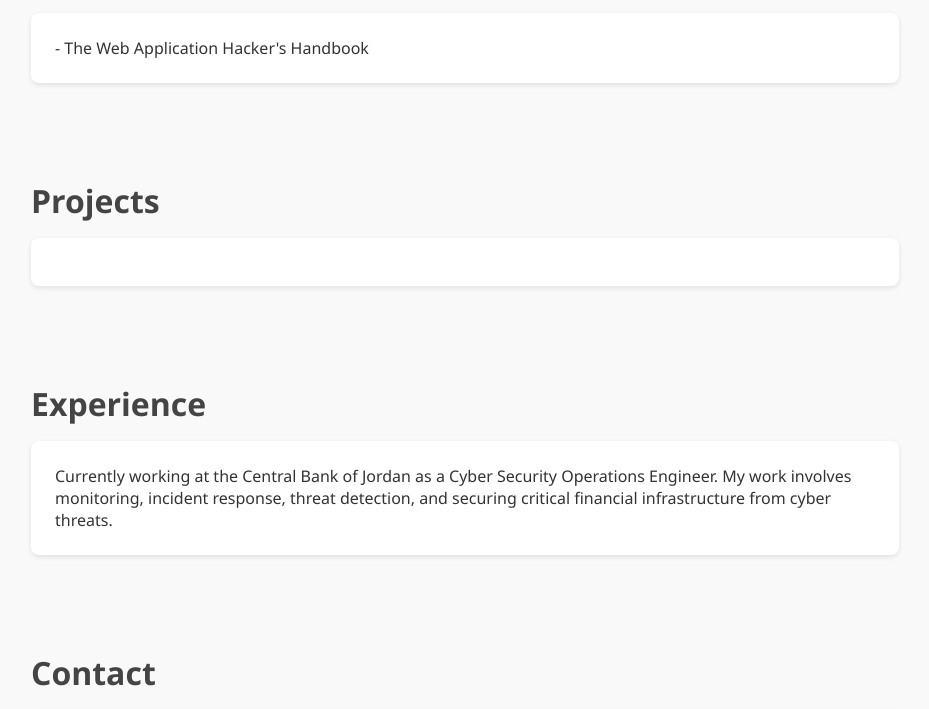
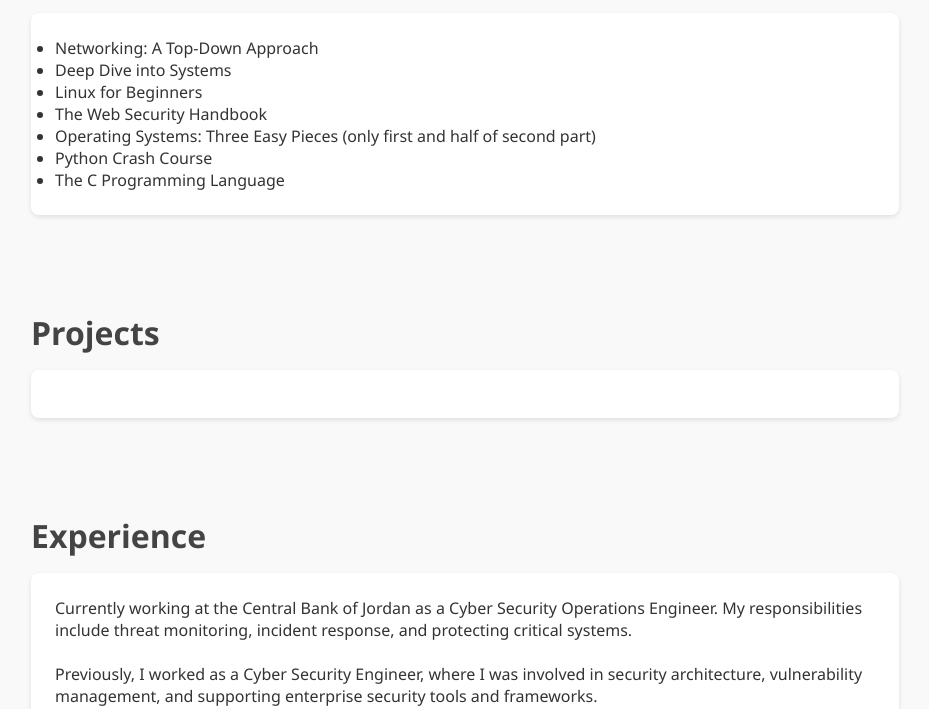
Before and after one commit to Marshenn/Marshenn.github.io, a plain HTML site: page index.html in a window 1280 px wide. Shown: the part 571-1280 px from the top of the page, without its empty margins (175-1104 px from the left). Drawn offline with Linux system fonts and the light colour scheme.

Commit message:
Update index.html

```diff
--- a/index.html
+++ b/index.html
@@ -98,7 +98,7 @@
     <h2>About Me</h2>
     <div class="section-content">
       <p>
-        I'm a cyber security enthusiast passionate about digital defense, threat analysis, and security operations. I have a strong interest in ethical hacking, blue teaming, and continuously learning about the evolving cyber landscape.
+        Hey, my name is Abed Al-Salam. I am a cyber security enthusiast. I love everything about science and technology. I currently work in Cyber Security as an Operations Engineer. This portfolio might be empty for now, but in time it will be filled.
       </p>
     </div>
   </section>
@@ -106,10 +106,15 @@
   <section id="books">
     <h2>Books I’ve Read</h2>
     <div class="section-content">
-      <p>
-        <!-- Add more books as needed -->
-        - The Web Application Hacker's Handbook<br/>
-      </p>
+      <ul>
+        <li>Networking: A Top-Down Approach</li>
+        <li>Deep Dive into Systems</li>
+        <li>Linux for Beginners</li>
+        <li>The Web Security Handbook</li>
+        <li>Operating Systems: Three Easy Pieces (only first and half of second part)</li>
+        <li>Python Crash Course</li>
+        <li>The C Programming Language</li>
+      </ul>
     </div>
   </section>
 
@@ -124,7 +129,8 @@
     <h2>Experience</h2>
     <div class="section-content">
       <p>
-        Currently working at the Central Bank of Jordan as a Cyber Security Operations Engineer. My work involves monitoring, incident response, threat detection, and securing critical financial infrastructure from cyber threats.
+        Currently working at the Central Bank of Jordan as a Cyber Security Operations Engineer. My responsibilities include threat monitoring, incident response, and protecting critical systems.<br><br>
+        Previously, I worked as a Cyber Security Engineer, where I was involved in security architecture, vulnerability management, and supporting enterprise security tools and frameworks.
       </p>
     </div>
   </section>
```
